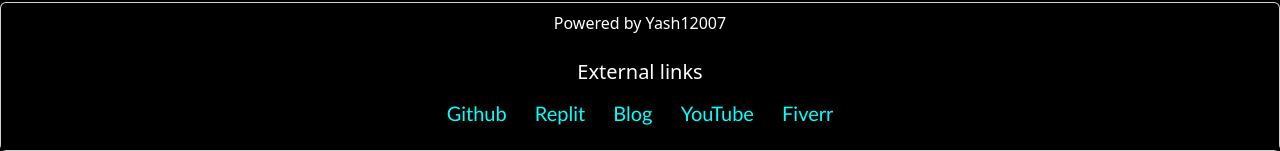
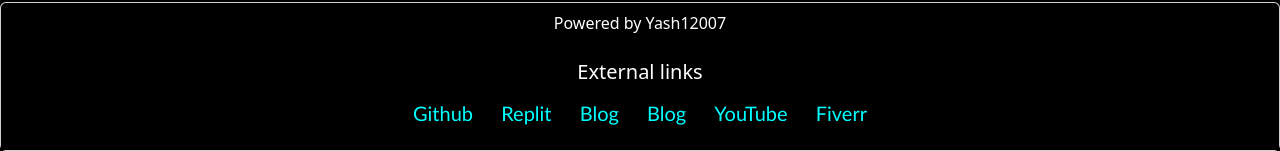
Before and after one commit to Yash12007/Max, a plain HTML site: page contact.html in a window 1280 px wide. Shown: the part 1308-1459 px from the top of the page. Drawn offline with nearby package versions, Linux system fonts and the light colour scheme.

Commit message:
Update contact.html

```diff
--- a/contact.html
+++ b/contact.html
@@ -71,6 +71,7 @@
           <a href="https://www.github.com/Yash12007" class="btn btn-1">Github</a>
           <a href="https://www.replit.com/@Yash12007" class="btn btn-1">Replit</a>
           <a href="https://yash12007.blogspot.com" class="btn btn-1">Blog</a>
+          <a href="https://www.medium.com/@Yash12007" class="btn btn-1">Blog</a>
           <a href="https://www.youtube.com/@Yash12007" class="btn btn-1">YouTube</a>
           <a href="https://www.fiverr.com/yash12007/create-a-flask-server-using-python-html-css-and-javascript" class="btn btn-1">Fiverr</a>
         </div>
```
